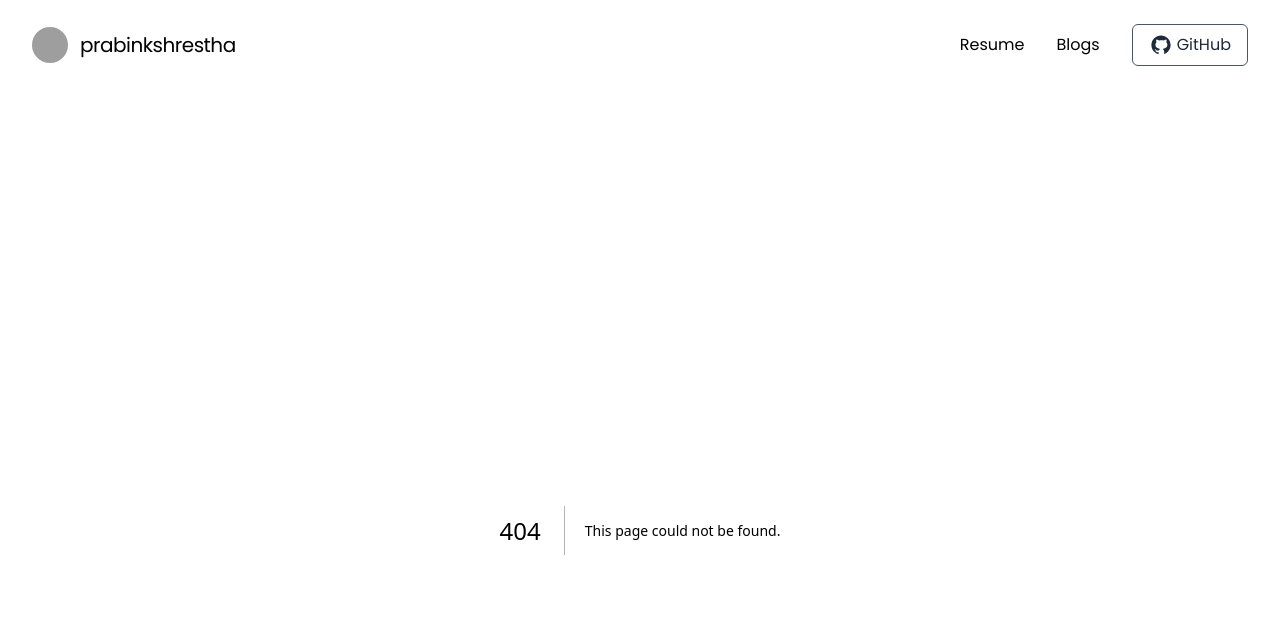
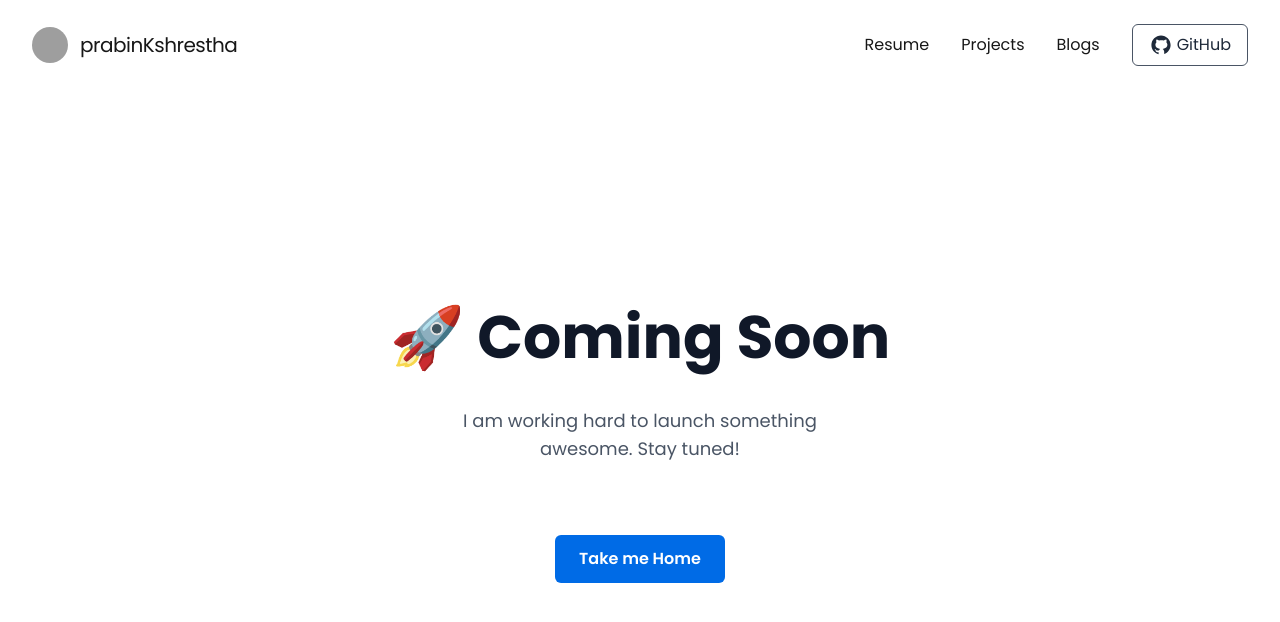
Before and after one commit to prabinKshrestha/prabin-portfolio, a Next.js app in the folder src/public-site/: page /projects in a window 1280 px wide. Before the commit this address had no page. Shown: the top 622 px of the page. Built offline with nearby package versions, Linux system fonts and the light colour scheme; grey boxes are pictures that could not be loaded.

Commit message:
basic landing page complete

```diff
--- a/src/public-site/app/layout.tsx
+++ b/src/public-site/app/layout.tsx
@@ -40,7 +40,7 @@ export default function RootLayout({
                             height={36}
                             className="h-9 w-9 rounded-full object-cover"
                         />
-                        <span className="text-xl font-medium tracking-tight">prabinkshrestha</span>
+                        <span className="text-xl font-medium tracking-tight">prabinKshrestha</span>
                     </Link>
                     <nav className="flex items-center space-x-8">
                         <Link
@@ -48,6 +48,12 @@ export default function RootLayout({
                             className="text-base font-medium hover:text-primary transition-colors cursor-pointer"
                         >
                             Resume
+                        </Link>
+                        <Link
+                            href={'/projects'}
+                            className="text-base font-medium hover:text-primary transition-colors cursor-pointer"
+                        >
+                            Projects
                         </Link>
                         <Link
                             href={'/blogs'}
--- /dev/null
+++ b/src/public-site/app/projects/page.tsx
@@ -0,0 +1,18 @@
+import Link from "next/link";
+
+export default function Resume() {
+	return (
+		<div className="h-full flex flex-col items-center justify-center flex-1 gap-10">
+			<h1 className="text-6xl font-extrabold text-gray-900">🚀 Coming Soon</h1>
+			<p className="text-lg text-gray-600 max-w-md text-center mb-8">
+				I am working hard to launch something awesome. Stay tuned!
+			</p>
+			<Link
+				href="/"
+				className="inline-block bg-primary hover:bg-primary-dark text-white font-semibold px-6 py-3 rounded-md transition"
+			>
+				Take me Home
+			</Link>
+		</div>
+	);
+}
--- a/src/public-site/app/resume/page.tsx
+++ b/src/public-site/app/resume/page.tsx
@@ -11,7 +11,7 @@ export default function Resume() {
 				href="/"
 				className="inline-block bg-primary hover:bg-primary-dark text-white font-semibold px-6 py-3 rounded-md transition"
 			>
-				Home
+				Take me Home
 			</Link>
 		</div>
 	);
```
